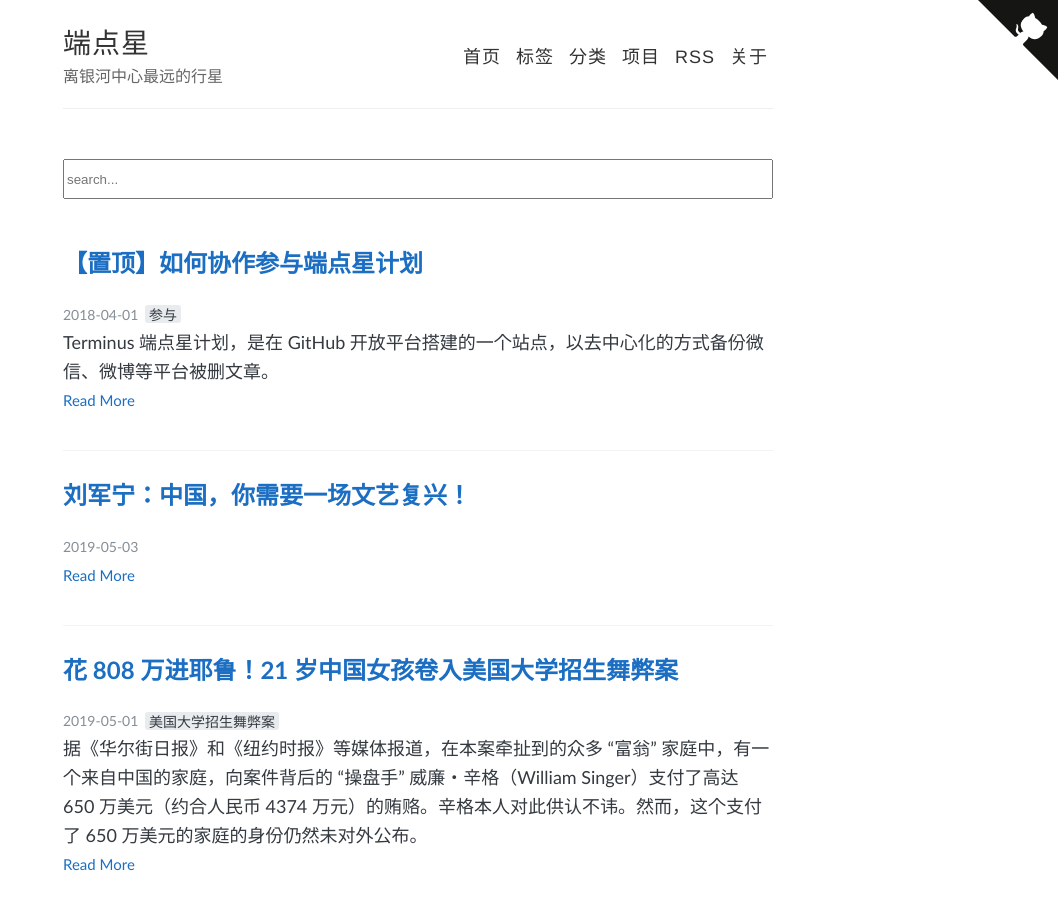
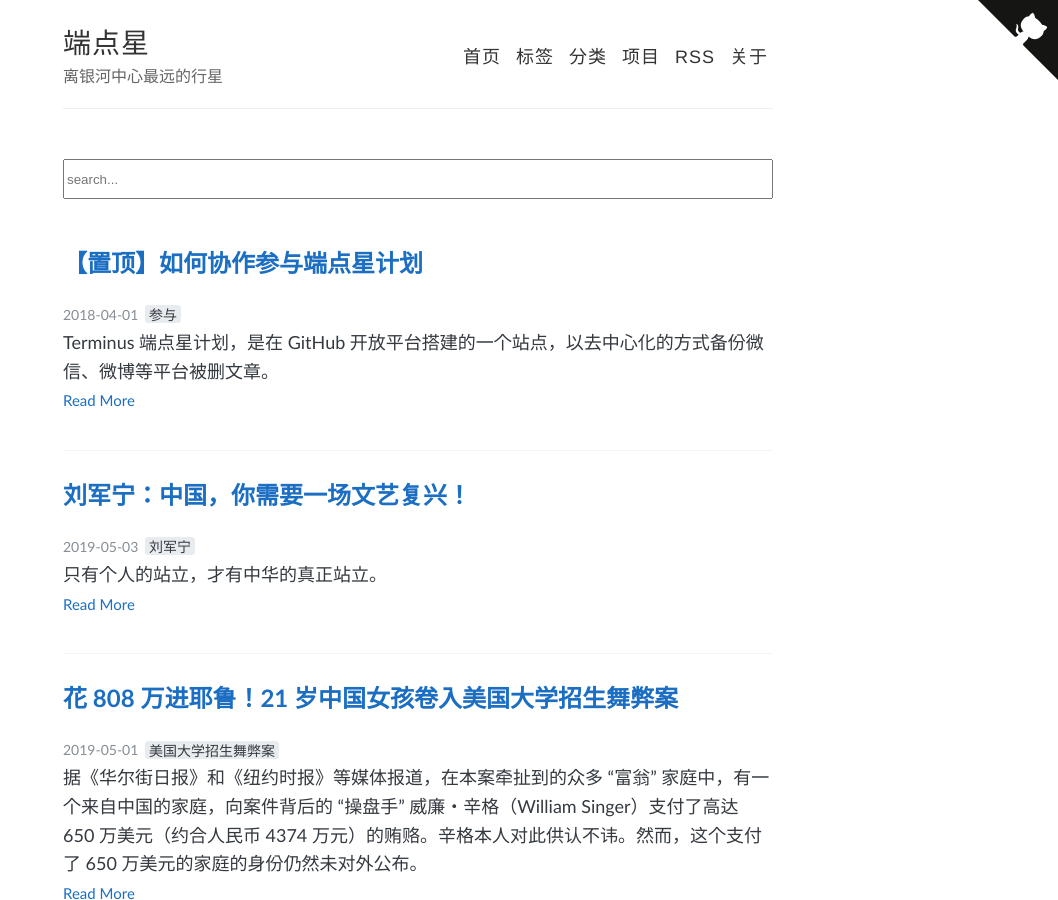
Before and after one commit to Terminus2049/Terminus2049.github.io, a Jekyll site: the page built from index.html, in a window 1280 px wide and 900 px high. Shown: the whole window, without its empty margins (222-1280 px from the left). Built offline with Jekyll 4.4.1, drawn with Linux system fonts in a browser that asks for light colours; the list of posts is cut into pages by our own code.

Commit message:
刘军宁

```diff
--- a/_posts/2019-05-03-liujunning.md
+++ b/_posts/2019-05-03-liujunning.md
@@ -6,11 +6,11 @@ title : 刘军宁：中国，你需要一场文艺复兴！
 
 categories: Archive
 
-tags:
+tags: 刘军宁
 
 date: 2019-05-03
 
-description:
+description: 只有个人的站立，才有中华的真正站立。
 
 ---
 
@@ -74,9 +74,9 @@ description:
 
 **天地之间，个体为尊！**
 
-只有个人的站立,才有中华的真正站立。西方的崛起和繁荣,首先要归功于文艺复兴运动，归功于个人的觉醒。中国的落后首先要归因于个人和个体意识长眠不醒。中国需要一场文化风暴，需要一场文艺复兴，需要一场新人文运动来唤醒沉睡了几千年的民众！唤醒的目的不是为了富强，而是为了个人的价值与尊严。
+只有个人的站立，才有中华的真正站立。西方的崛起和繁荣，首先要归功于文艺复兴运动，归功于个人的觉醒。中国的落后首先要归因于个人和个体意识长眠不醒。中国需要一场文化风暴，需要一场文艺复兴，需要一场新人文运动来唤醒沉睡了几千年的民众！唤醒的目的不是为了富强，而是为了个人的价值与尊严。
 
-只有观念的进步,才有社会的真正进步。法国著名思想家帕斯卡有一段名言：“人只不过是一根苇草，是自然界最脆弱的东西。但他是一根能思想的苇草。……我们的全部尊严就在于思想。”人是一种有思想的动物。人类前进的每一步,表面上是靠脚带动的，实际上却是由思想驱动的。而任何思想首先都是个人的，而不是集体的。文艺复兴的贡献告诉我们，一个国家的不幸，一个文明的衰落，归根结底是失去了思想的驱动力。对中国来说，这样的驱动力已经熄火很久了。
+只有观念的进步，才有社会的真正进步。法国著名思想家帕斯卡有一段名言：“人只不过是一根苇草，是自然界最脆弱的东西。但他是一根能思想的苇草。……我们的全部尊严就在于思想。”人是一种有思想的动物。人类前进的每一步，表面上是靠脚带动的，实际上却是由思想驱动的。而任何思想首先都是个人的，而不是集体的。文艺复兴的贡献告诉我们，一个国家的不幸，一个文明的衰落，归根结底是失去了思想的驱动力。对中国来说，这样的驱动力已经熄火很久了。
 
 在即将到来的观念变革风暴中，当个体本位的思想闪电击断无形镣铐，当反人性的恶之花不再绽放，“我”就会从我们中凸现出来，“我们”将变成小写，“我”将变成大写！个体的价值与尊严，既是先天的，也是后天的；既是过去的，也是现在和未来的。如果先天没有获得，那就在后天争取；如果过去没有获得，那就从现在开始争取。这片土地上的文艺复兴，这个国度中的个人觉醒与人文精神的确立，已经晚了五百年，还能更晚码？
 
```
